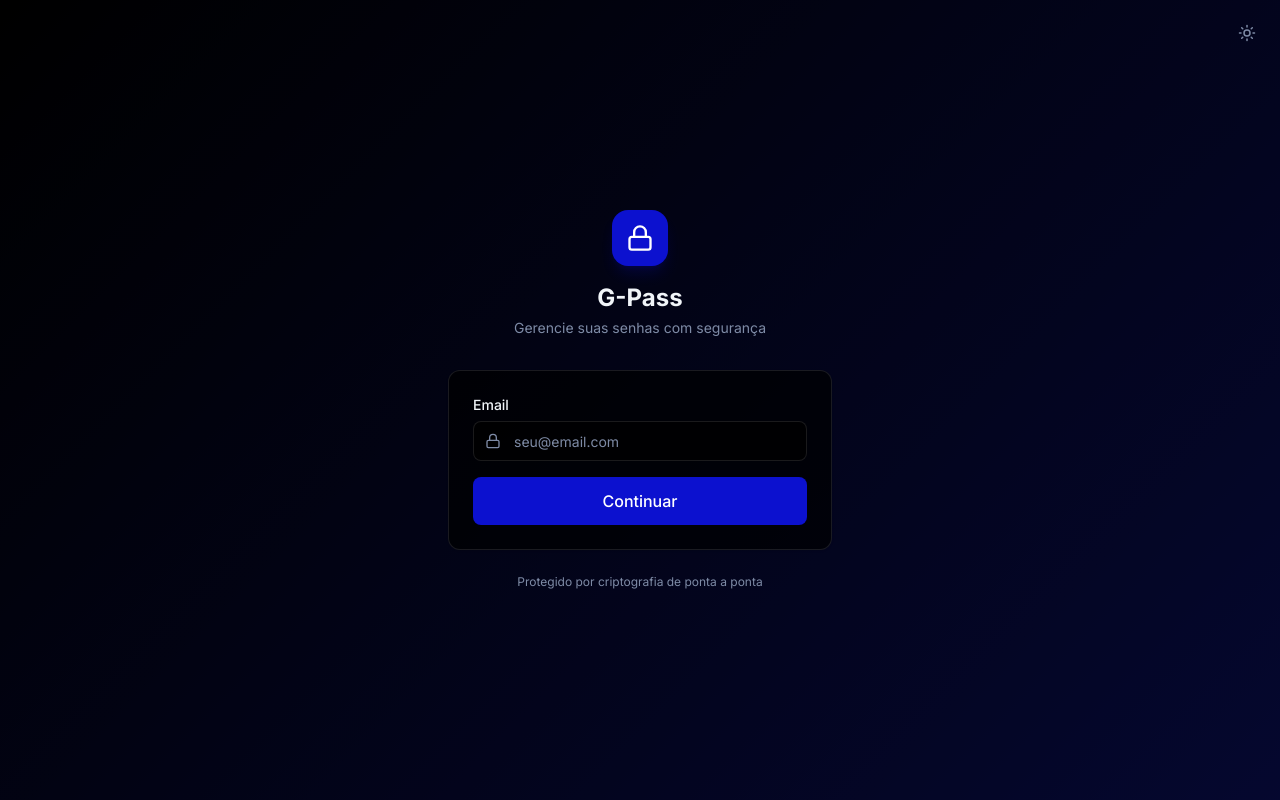
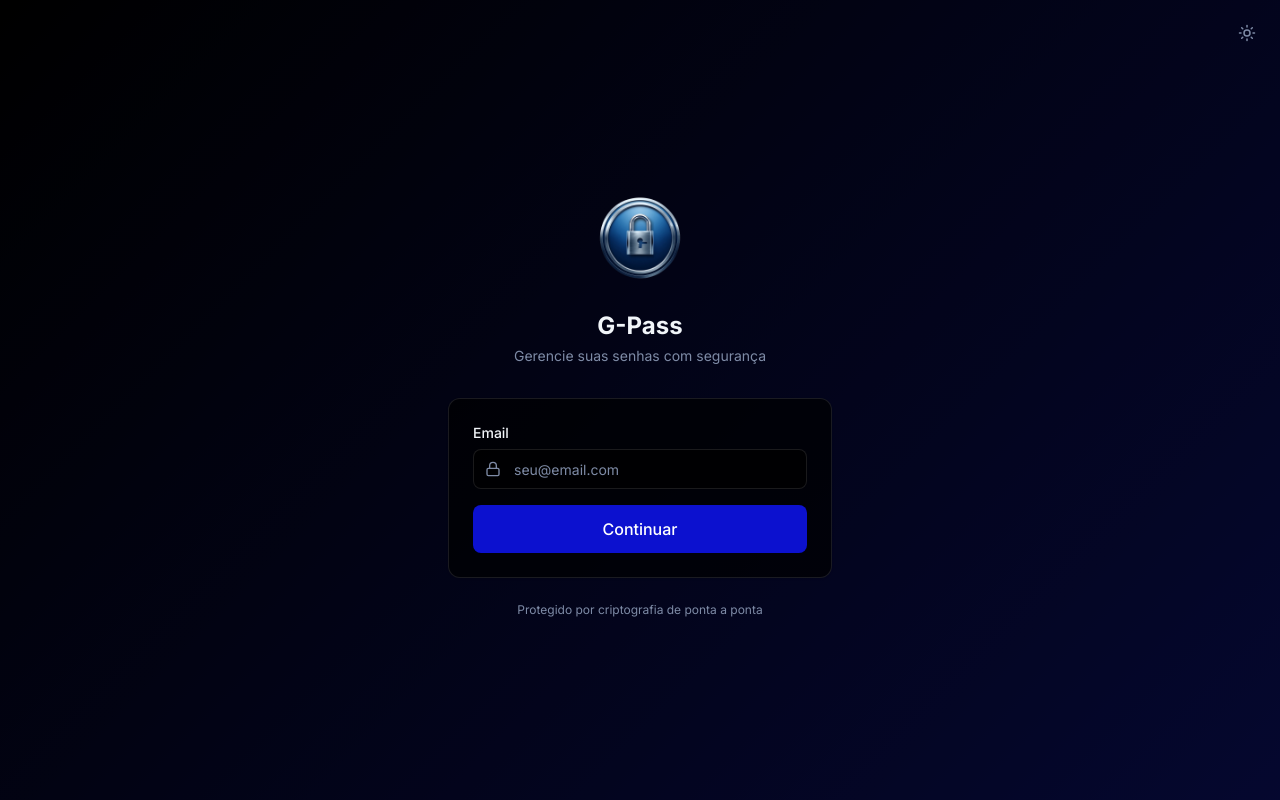
Before and after one commit to laisdevgermano/gerenciador-de-senhas, a Next.js app: page / in a window 1280 px wide. Built offline with nearby package versions, Linux system fonts and the light colour scheme.

Commit message:
troca favicon para logo.png e adiciona logo na sidebar e login

```diff
--- a/app/layout.js
+++ b/app/layout.js
@@ -16,7 +16,8 @@ export default function RootLayout({ children }) {
   return (
     <html lang="pt-BR" suppressHydrationWarning>
       <head>
-        <link rel="icon" href="/favicon.svg" type="image/svg+xml" />
+        <link rel="icon" href="/logo.png" type="image/png" />
+        <link rel="apple-touch-icon" href="/logo.png" />
         <link rel="preconnect" href="https://fonts.googleapis.com" />
         <link rel="preconnect" href="https://fonts.gstatic.com" crossOrigin="anonymous" />
         <link href="https://fonts.googleapis.com/css2?family=Inter:wght@400;500;600;700&display=swap" rel="stylesheet" />
--- a/src/components/Sidebar.jsx
+++ b/src/components/Sidebar.jsx
@@ -210,15 +210,13 @@ export default function Sidebar({
       <div className="flex items-center justify-between px-4 h-14 border-b border-border shrink-0">
           {!collapsed && (
             <div className="flex items-center gap-2">
-              <div className="w-7 h-7 rounded-lg bg-brand flex items-center justify-center">
-                <Lock size={14} className="text-white" />
-              </div>
+              <img src="/logo.png" alt="G-Pass" className="w-7 h-7 object-contain" />
               <span className="font-bold text-text-primary text-sm">G-Pass</span>
             </div>
           )}
           {collapsed && (
-            <div className="w-7 h-7 rounded-lg bg-brand flex items-center justify-center mx-auto">
-              <Lock size={14} className="text-white" />
+            <div className="mx-auto">
+              <img src="/logo.png" alt="G-Pass" className="w-7 h-7 object-contain" />
             </div>
           )}
       </div>
--- a/src/screens/LoginScreen.jsx
+++ b/src/screens/LoginScreen.jsx
@@ -73,9 +73,7 @@ export default function LoginScreen({ onLogin }) {
       <ThemeToggle className="absolute top-4 right-4" />
       <div className="w-full max-w-sm">
         <div className="flex flex-col items-center mb-8">
-          <div className="w-14 h-14 rounded-2xl bg-brand flex items-center justify-center mb-4 shadow-lg shadow-brand/20">
-            <Lock size={28} className="text-white" />
-          </div>
+          <img src="/logo.png" alt="G-Pass" className="w-28 h-28 object-contain mb-4" />
           <h1 className="text-2xl font-bold text-text-primary">G-Pass</h1>
           <p className="text-sm text-text-muted mt-1">
             Gerencie suas senhas com segurança
```
Also changed, not shown: public/logo.png (added).
